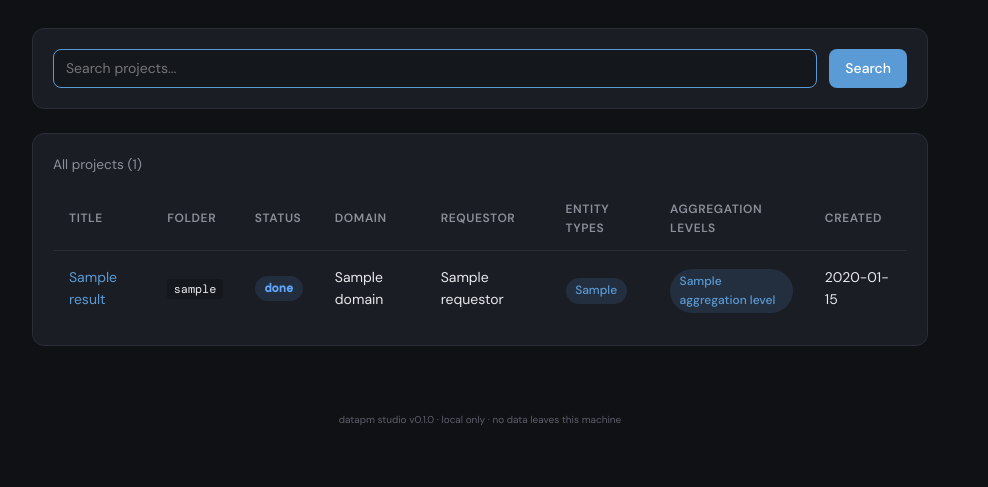
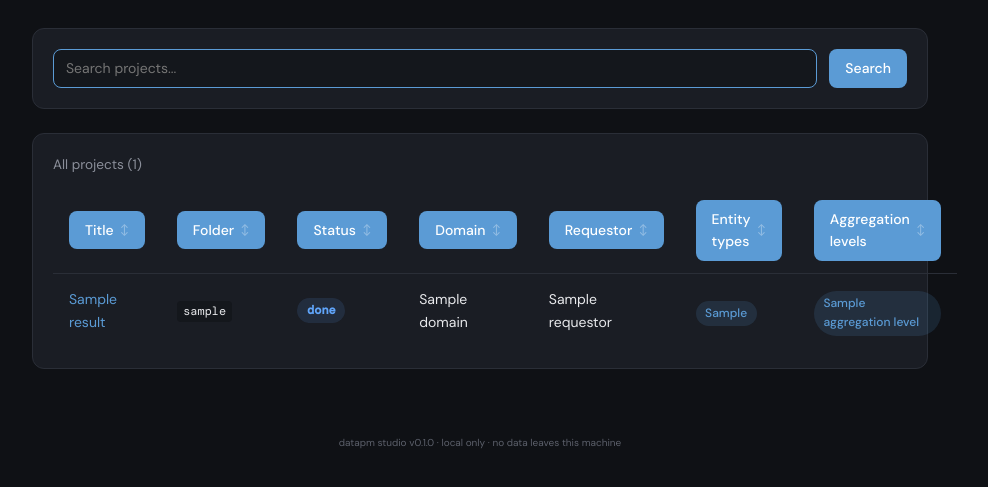
Before and after one commit to wiskas1000/datapm-studio, a Flask app: template datapm_studio/templates/search/results.html in a window 1280 px wide. Shown: the part 145-632 px from the top of the page, without its empty margins (160-1148 px from the left). Run offline with Flask 3, Linux system fonts and the light colour scheme; the template is opened without the code that fills it: most values are stand-ins (such as "Sample title", 1, 10 or a date in 2020).

Commit message:
feat(templates): drop Created column and add client-side column sort on search table
The folder column already encodes creation order well enough, and a sort
toggle per column lets users re-order without a DB round trip.

Co-Authored-By: Claude Opus 4.7 <noreply@anthropic.com>

```diff
--- a/datapm_studio/static/css/style.css
+++ b/datapm_studio/static/css/style.css
@@ -537,6 +537,28 @@ li {
     color: var(--text-muted);
     font-size: 0.85rem;
 }
+
+.th-sort {
+    background: none;
+    border: none;
+    padding: 0;
+    margin: 0;
+    font: inherit;
+    color: inherit;
+    cursor: pointer;
+    text-align: left;
+}
+
+.th-sort::after {
+    content: " ↕";
+    opacity: 0.35;
+    font-size: 0.75em;
+}
+
+.th-sort[data-dir="asc"]::after { content: " ↑"; opacity: 1; }
+.th-sort[data-dir="desc"]::after { content: " ↓"; opacity: 1; }
+
+.th-sort:hover { color: var(--accent); }
 
 .selected-value {
     display: flex;
--- a/datapm_studio/templates/search/results.html
+++ b/datapm_studio/templates/search/results.html
@@ -21,17 +21,16 @@
   {% if not query %}
   <p class="search-results-heading">All projects ({{ results|length }})</p>
   {% endif %}
-  <table>
+  <table class="sortable-table">
     <thead>
       <tr>
-        <th>Title</th>
-        <th>Folder</th>
-        <th>Status</th>
-        <th>Domain</th>
-        <th>Requestor</th>
-        <th>Entity types</th>
-        <th>Aggregation levels</th>
-        <th>Created</th>
+        <th><button type="button" class="th-sort" data-col="0">Title</button></th>
+        <th><button type="button" class="th-sort" data-col="1">Folder</button></th>
+        <th><button type="button" class="th-sort" data-col="2">Status</button></th>
+        <th><button type="button" class="th-sort" data-col="3">Domain</button></th>
+        <th><button type="button" class="th-sort" data-col="4">Requestor</button></th>
+        <th><button type="button" class="th-sort" data-col="5">Entity types</button></th>
+        <th><button type="button" class="th-sort" data-col="6">Aggregation levels</button></th>
       </tr>
     </thead>
     <tbody>
@@ -56,7 +55,6 @@
           </div>
           {% endif %}
         </td>
-        <td>{{ item.result.created_at[:10] }}</td>
       </tr>
       {% endfor %}
     </tbody>
@@ -71,4 +69,32 @@
   <p>No projects yet.</p>
 </div>
 {% endif %}
+
+<script>
+(function () {
+    document.querySelectorAll('table.sortable-table').forEach(function (table) {
+        var tbody = table.tBodies[0];
+        if (!tbody) return;
+        table.querySelectorAll('button.th-sort').forEach(function (btn) {
+            btn.addEventListener('click', function () {
+                var col = parseInt(btn.getAttribute('data-col'), 10);
+                var asc = btn.getAttribute('data-dir') !== 'asc';
+                table.querySelectorAll('button.th-sort').forEach(function (b) {
+                    b.removeAttribute('data-dir');
+                });
+                btn.setAttribute('data-dir', asc ? 'asc' : 'desc');
+                var rows = Array.prototype.slice.call(tbody.rows);
+                rows.sort(function (a, b) {
+                    var av = (a.cells[col].innerText || '').trim().toLowerCase();
+                    var bv = (b.cells[col].innerText || '').trim().toLowerCase();
+                    if (av < bv) return asc ? -1 : 1;
+                    if (av > bv) return asc ? 1 : -1;
+                    return 0;
+                });
+                rows.forEach(function (r) { tbody.appendChild(r); });
+            });
+        });
+    });
+})();
+</script>
 {% endblock %}
```
